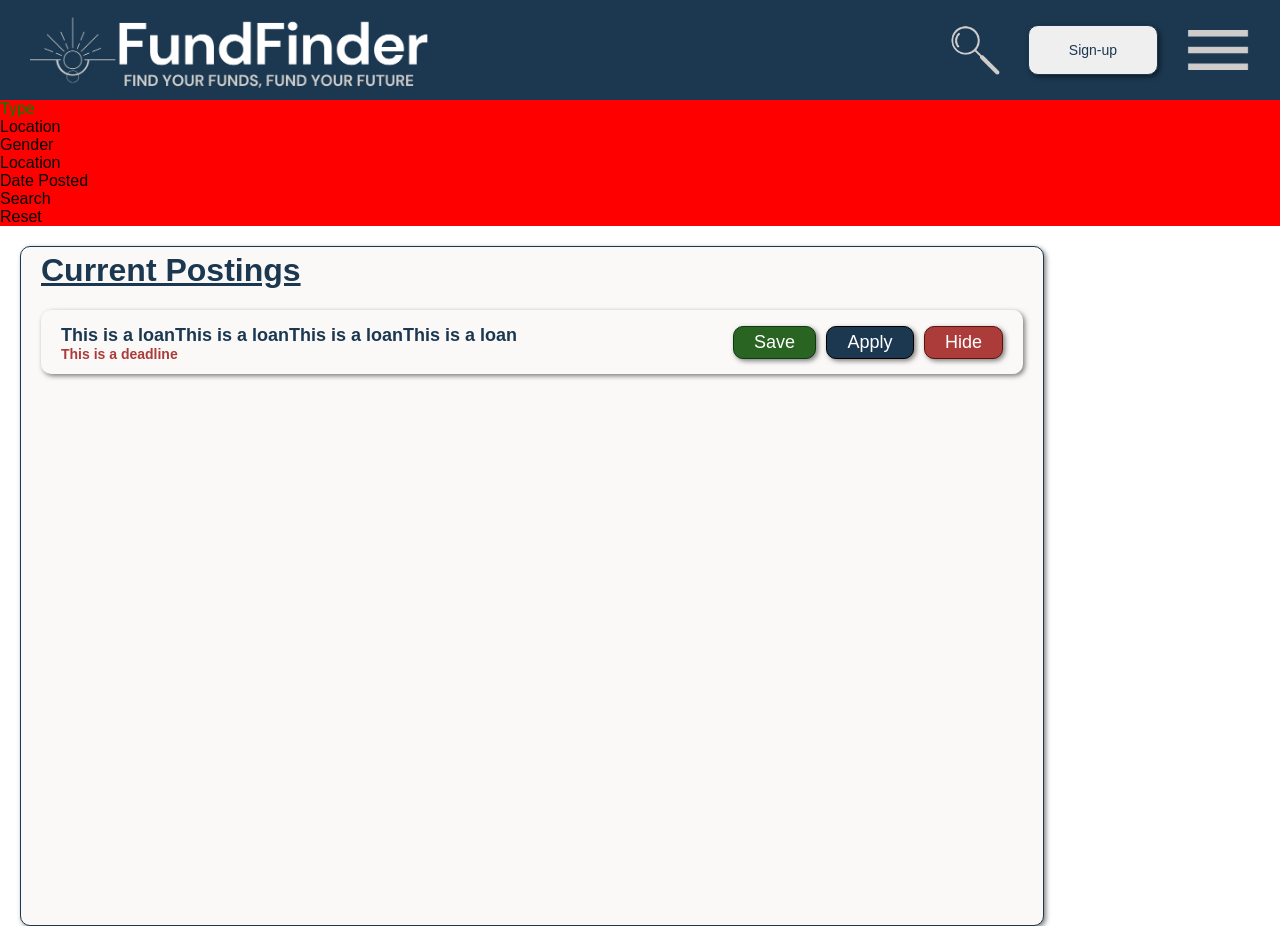
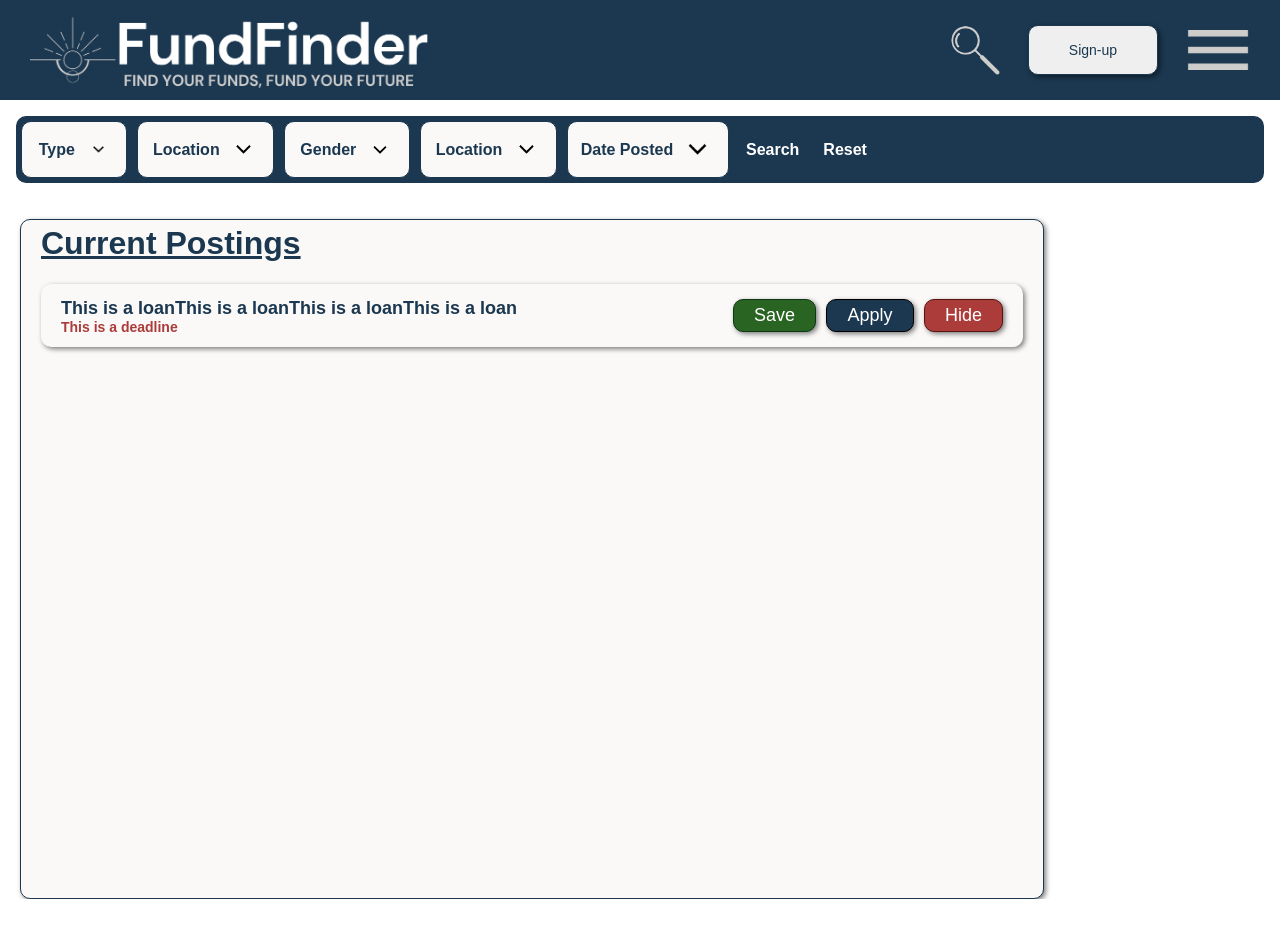
Before and after one commit to Jorfishdan/FundFinder-client, a React (Create React App) app: page /dashboard in a window 1280 px wide. After the commit the page ends 899 px from the top, so only its background shows below. Built offline with nearby package versions, Linux system fonts and the light colour scheme; a web font is replaced by a local one.

Commit message:
styling of filter bar applied

```diff
--- a/src/components/Filter/Filter.js
+++ b/src/components/Filter/Filter.js
@@ -1,15 +1,24 @@
 import './Filter.scss';
+import arrow from "../../assets/images/arrow2.png";
 function Filter() {
 return (<>
 <section className="filter">
     <div className="filter__wrapper">
-    <article className="filter__type">Type</article>
-    <article className="filter__location">Location</article>
-    <article className="filter__gender">Gender</article>
-    <article className="filter__location">Location</article>
-    <article className="filter__date">Date Posted</article>
-    <article className="filter__search">Search</article>
-    <article className="filter__rest">Reset</article>
+    <article className="filter__item">Type
+    <img src={arrow} alt="down arrow to open options" className="filter__arrow" />
+    </article>
+    <article className="filter__item">Location
+    <img src={arrow} alt="down arrow to open options" className="filter__arrow" /></article>
+    <article className="filter__item">Gender
+    <img src={arrow} alt="down arrow to open options" className="filter__arrow" /></article>
+    <article className="filter__item">Location
+    <img src={arrow} alt="down arrow to open options" className="filter__arrow" /></article>
+    <article className="filter__item">Date Posted
+    <img src={arrow} alt="down arrow to open options" className="filter__arrow" /></article>
+    <article className="filter__search">Search
+    </article>
+    <article className="filter__reset">Reset
+    </article>
     </div>
 
 </section>
--- a/src/components/Filter/Filter.scss
+++ b/src/components/Filter/Filter.scss
@@ -1,12 +1,40 @@
 @use "../../styles/variables" as *;
 
 .filter {
-   &__wrapper {
-    background-color: red;
-   }
+background-color: $blue;
+margin:1.6rem;
+border-radius: 1rem;
+&__wrapper {
+    display:flex;
+    color:white;
+}
 
-   &__type{
-    color:green;
-   }
+&__item {
+    background-color: #FAF9F8;
+    margin: 0.5rem;
+    color: #1B3850;
+    border-radius: 1rem;
+    padding: 1rem;
+    font-weight: 600;
+    border: 1.5px solid #1B3850;
+    display: flex;
+    justify-content: space-around;
+    align-items: center;
+}
+
+&__search, &__reset {
+    background-color: #1B3850;
+    margin: 0.2rem;
+    color: #FFFFFF;
+    border-radius: 1rem;
+    padding: 1rem;
+    font-weight: 600;
+    display: flex;
+    align-items: center;
+}
+&__arrow {
+    width: 25%;
 
 }
+
+}
```
Also changed, not shown: src/assets/images/arrow2.png (added).
